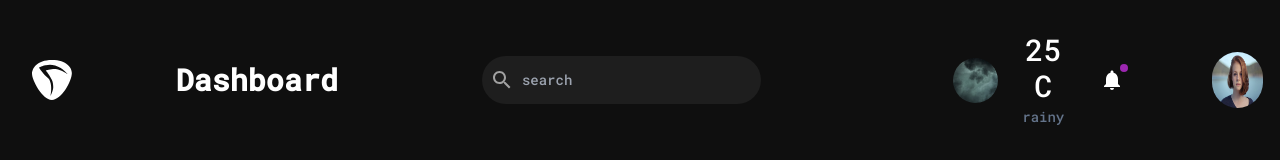
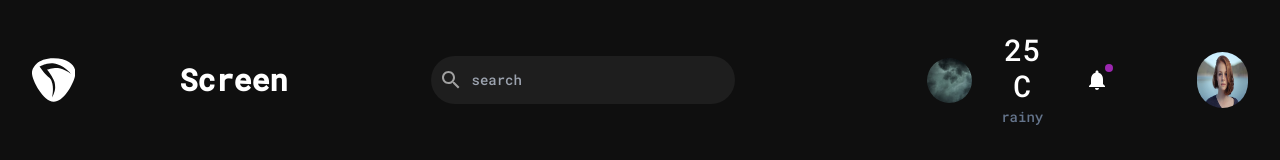
Before and after one commit to Valentin-Shyaka/RDAS, a React (Create React App) app: page /screen in a window 1280 px wide. Shown: the top 160 px of the page. Built offline with nearby package versions, Linux system fonts and the light colour scheme.

Commit message:
dynamic navbar title handled

```diff
--- a/src/components/NavHeader.jsx
+++ b/src/components/NavHeader.jsx
@@ -3,13 +3,13 @@ import SearchIcon from '@mui/icons-material/Search';
 import NotificationsIcon from '@mui/icons-material/Notifications';
 import { Badge } from '@mui/material';
 
-const NavHeader = (title) => {
+const NavHeader = ({title}) => {
   return (
     <div className='flex w-full h-fit items-center gap-16 mb-4'>
         <svg xmlns="http://www.w3.org/2000/svg" width="46" height="46" viewBox="0 0 46 46" fill="none">
             <path fill-rule="evenodd" clip-rule="evenodd" d="M0 15.8023C0 23 11.7918 46 22.9802 46H22.9805C34.1692 46 46 24.0172 46 14.9726C46 9.25409 40.4662 0 22.9142 0C5.3625 0 0 10.2227 0 15.8023ZM14.8826 17.413C10.6914 13.0641 8.09014 8.65573 8.09014 8.65573C8.09014 8.65573 12.376 6.60451 15.1759 6.05675C15.4144 6.01015 15.6577 5.96012 15.907 5.90924C18.5829 5.36148 21.9116 4.68051 26.7117 6.33692C36.6988 9.78355 40.9569 16.2302 40.9569 16.2302C40.9569 16.2302 34.53 11.2556 27.4528 10.2567C23.3761 9.6812 15.793 12.0155 15.793 12.0155C15.793 12.0155 18.4288 14.697 20.5741 18.6234C20.9123 19.2423 21.2418 19.809 21.5574 20.3516C23.2431 23.2496 24.5238 25.4512 24.5238 31.1952C24.5238 35.386 21.2284 41.6137 21.2284 41.6137C21.2284 41.6137 23.0793 33.4994 21.5865 27.0836C20.5078 22.4457 19.6756 21.7321 17.7141 20.05C16.9622 19.4053 16.0441 18.6182 14.8826 17.413Z" fill="white"/>
         </svg>
-        <h3 className='text-3xl font-bold ml-10'>Dashboard</h3>
+        <h3 className='text-3xl font-bold ml-10'>{title}</h3>
 
         <div className='flex text-sm ml-20 w-[25vw] bg-[#1E1E1E] h-12 items-center rounded-3xl p-2 gap-2'>
          <SearchIcon className='text-[#A1A1A1]'/>
--- a/src/components/pages/Dashboard.jsx
+++ b/src/components/pages/Dashboard.jsx
@@ -12,7 +12,7 @@ import AirlineSeatReclineExtraRoundedIcon from '@mui/icons-material/AirlineSeatR
 const Dashboard = () => {
   return (
     <div className='p-8'>
-        <NavHeader />
+        <NavHeader title={'Dashboard'} />
         <div className='flex items-center w-full h-[80vh] gap-20'>
             <Sidebar/>
 
--- a/src/components/pages/Screen.jsx
+++ b/src/components/pages/Screen.jsx
@@ -5,7 +5,7 @@ import Sidebar from '../Sidebar'
 const Screen = () => {
   return (
     <div className='p-8'>
-        <NavHeader />
+        <NavHeader title={'Screen'} />
         <div className='flex items-center w-full h-[80vh] gap-20'>
             <Sidebar/>
             <div className='w-full'>
```
